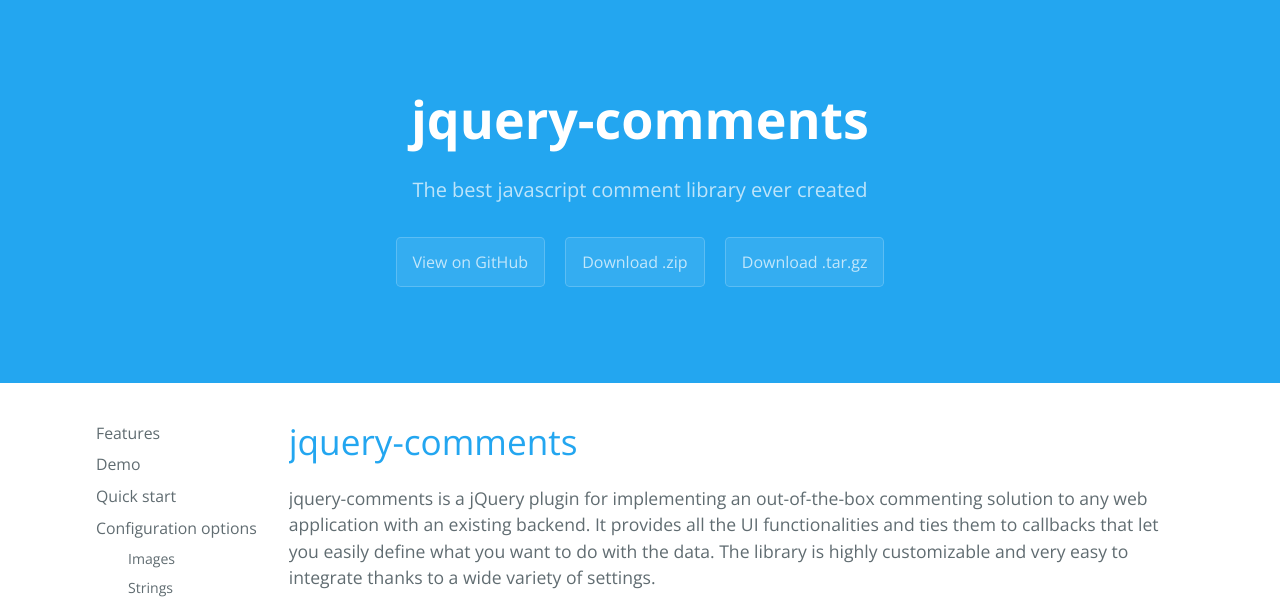
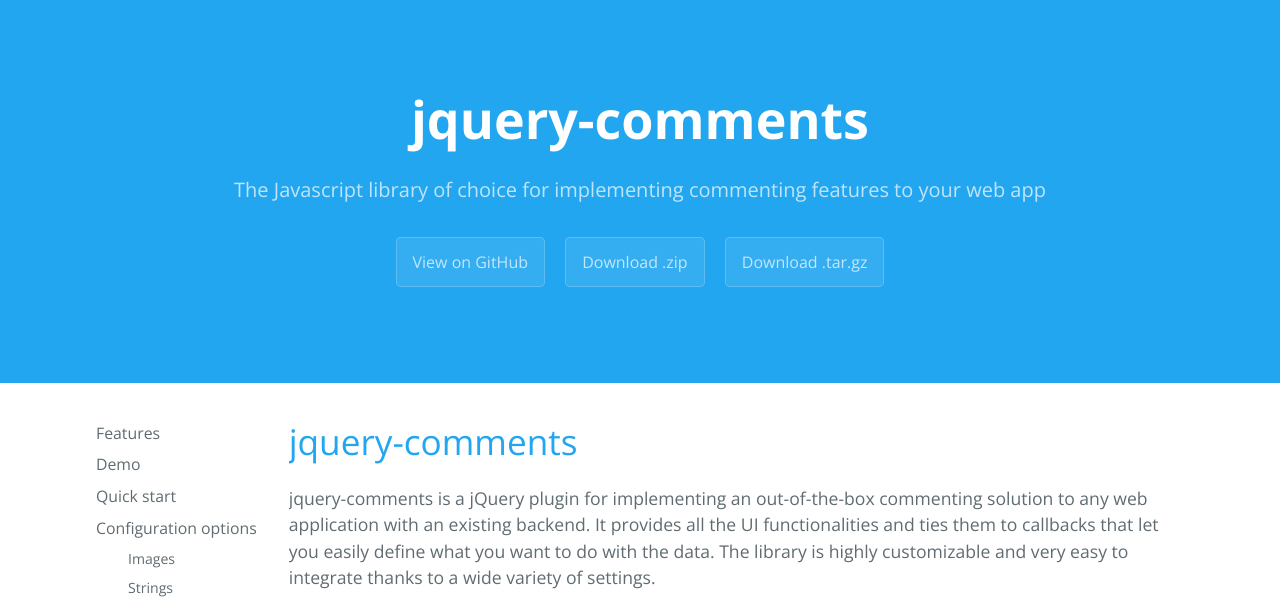
Before and after one commit to Viima/jquery-comments, a plain HTML site: page index.html in a window 1280 px wide. Shown: the top 599 px of the page. Drawn offline with nearby package versions, Linux system fonts and the light colour scheme.

Commit message:
Update index.html

```diff
--- a/index.html
+++ b/index.html
@@ -104,7 +104,7 @@
   <body>
     <section class="page-header">
       <h1 class="project-name">jquery-comments</h1>
-      <h2 class="project-tagline">The best javascript comment library ever created</h2>
+      <h2 class="project-tagline">The Javascript library of choice for implementing commenting features to your web app</h2>
       <a href="https://github.com/Viima/jquery-comments" class="btn">View on GitHub</a>
       <a href="https://github.com/Viima/jquery-comments/zipball/master" class="btn">Download .zip</a>
       <a href="https://github.com/Viima/jquery-comments/tarball/master" class="btn">Download .tar.gz</a>
```
